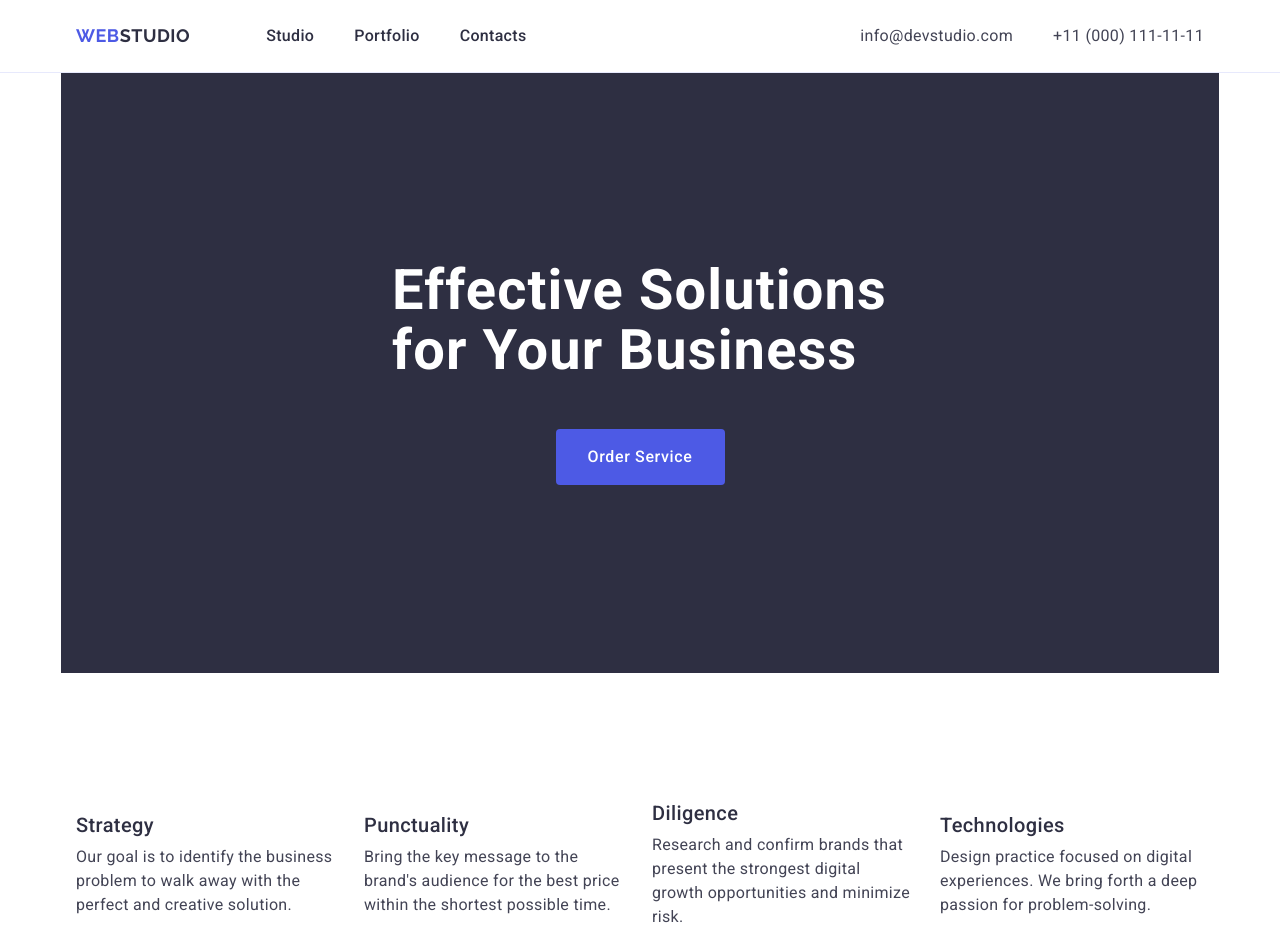
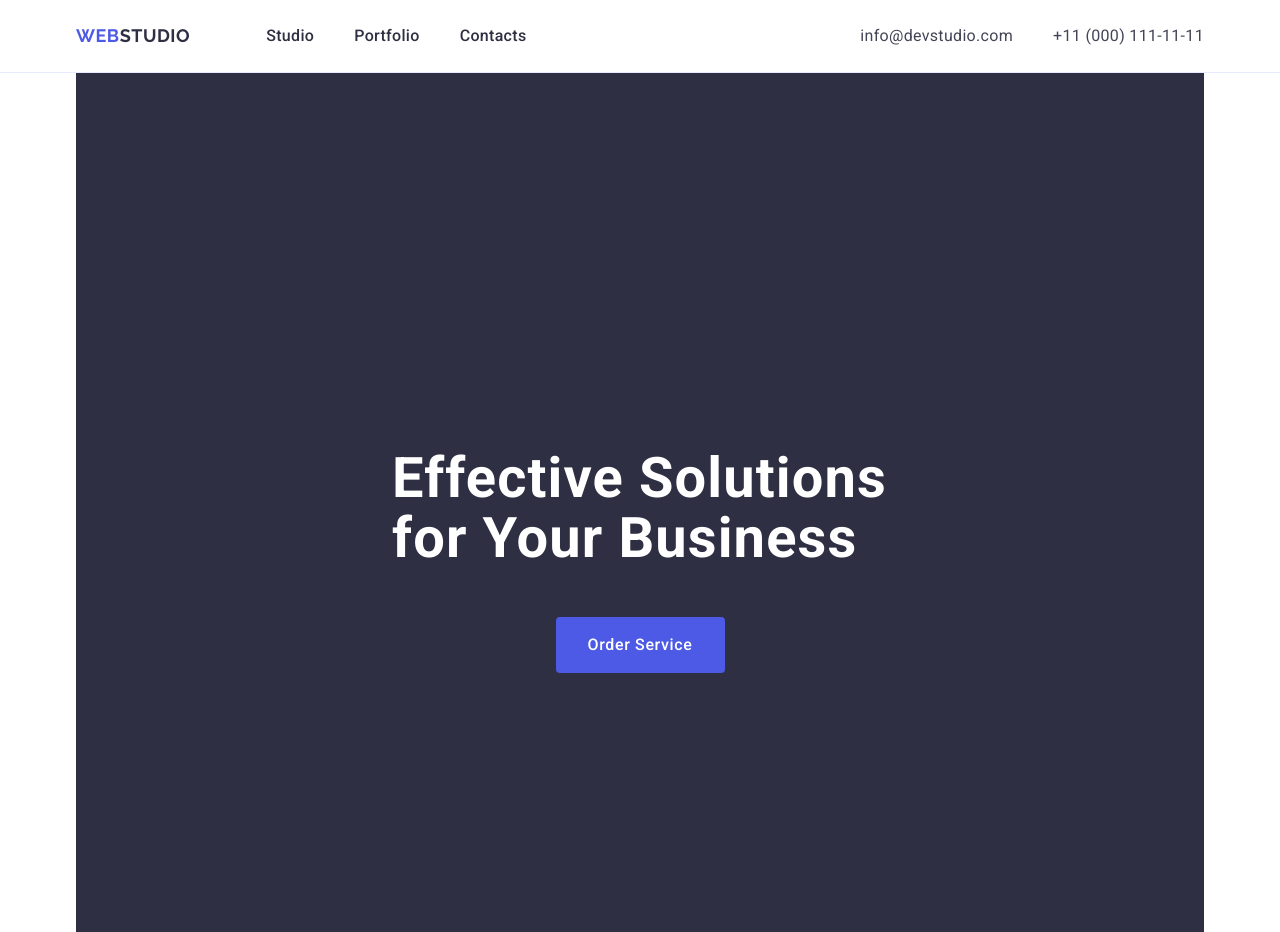
Before and after one commit to OlenaRossoha/FD-hw-3, a plain HTML site: page index.html in a window 1280 px wide. Shown: the top 932 px of the page. Drawn offline with nearby package versions, Linux system fonts and the light colour scheme.

Commit message:
commit message

```diff
--- a/css/styles.css
+++ b/css/styles.css
@@ -109,7 +109,9 @@ img {
 
 .hero-container {
   background: #2e2f42;
+  padding: 188px 0;
 }
+
 .hero-title {
   color: #ffffff;
   font-size: 56px;
--- a/index.html
+++ b/index.html
@@ -55,12 +55,17 @@
       </div>
     </header>
     <main>
-      <section class="container hero-container">
-        <h1 class="hero-title">Effective Solutions for Your Business</h1>
-        <div class="hero-buttons">
-          <button class="hero-btn hero-btn:hover hero-btn:focus" type="button">
-            Order Service
-          </button>
+      <section class="container">
+        <div class="hero-container">
+          <h1 class="hero-title">Effective Solutions for Your Business</h1>
+          <div class="hero-buttons">
+            <button
+              class="hero-btn hero-btn:hover hero-btn:focus"
+              type="button"
+            >
+              Order Service
+            </button>
+          </div>
         </div>
       </section>
       <div class="container">
```
